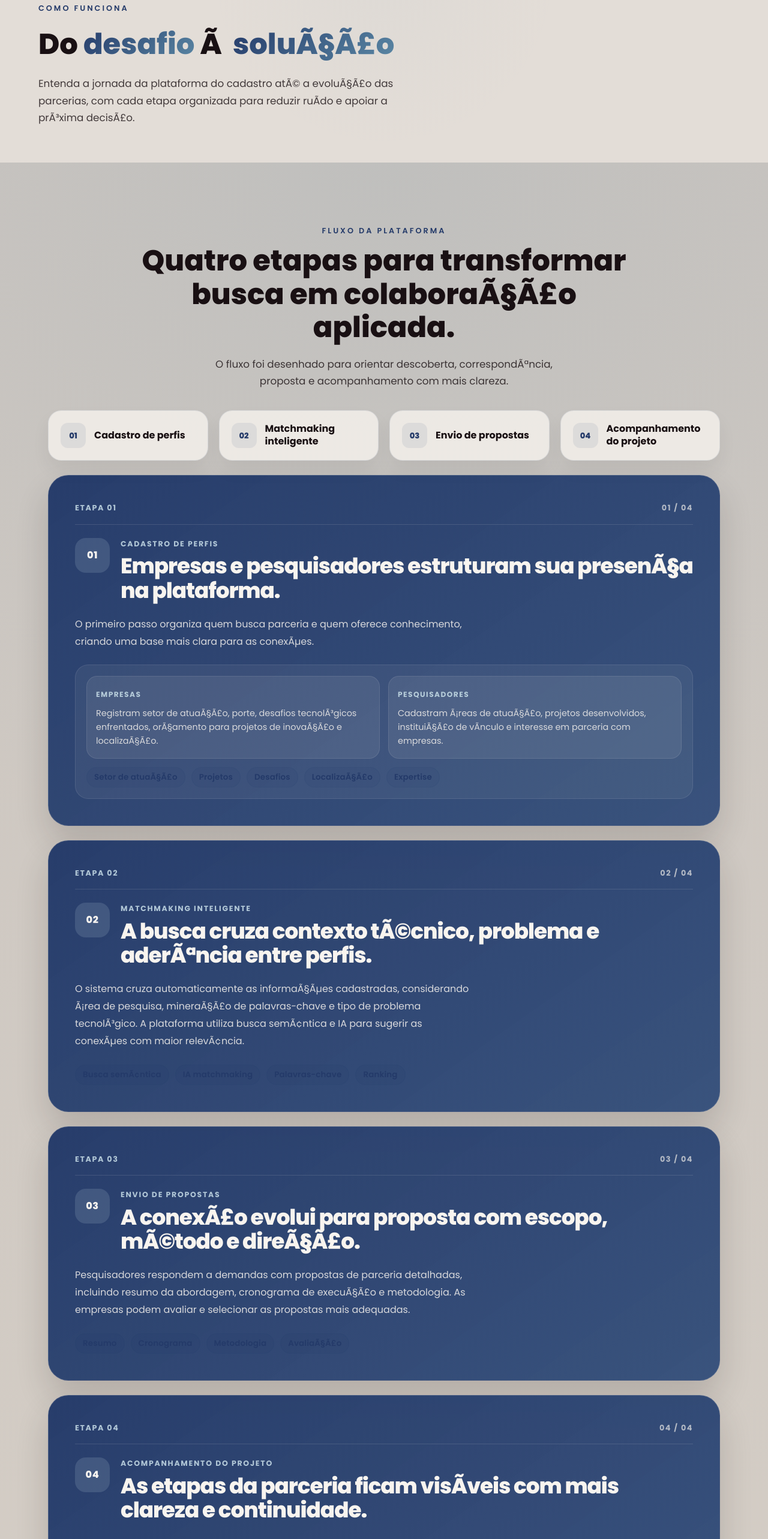
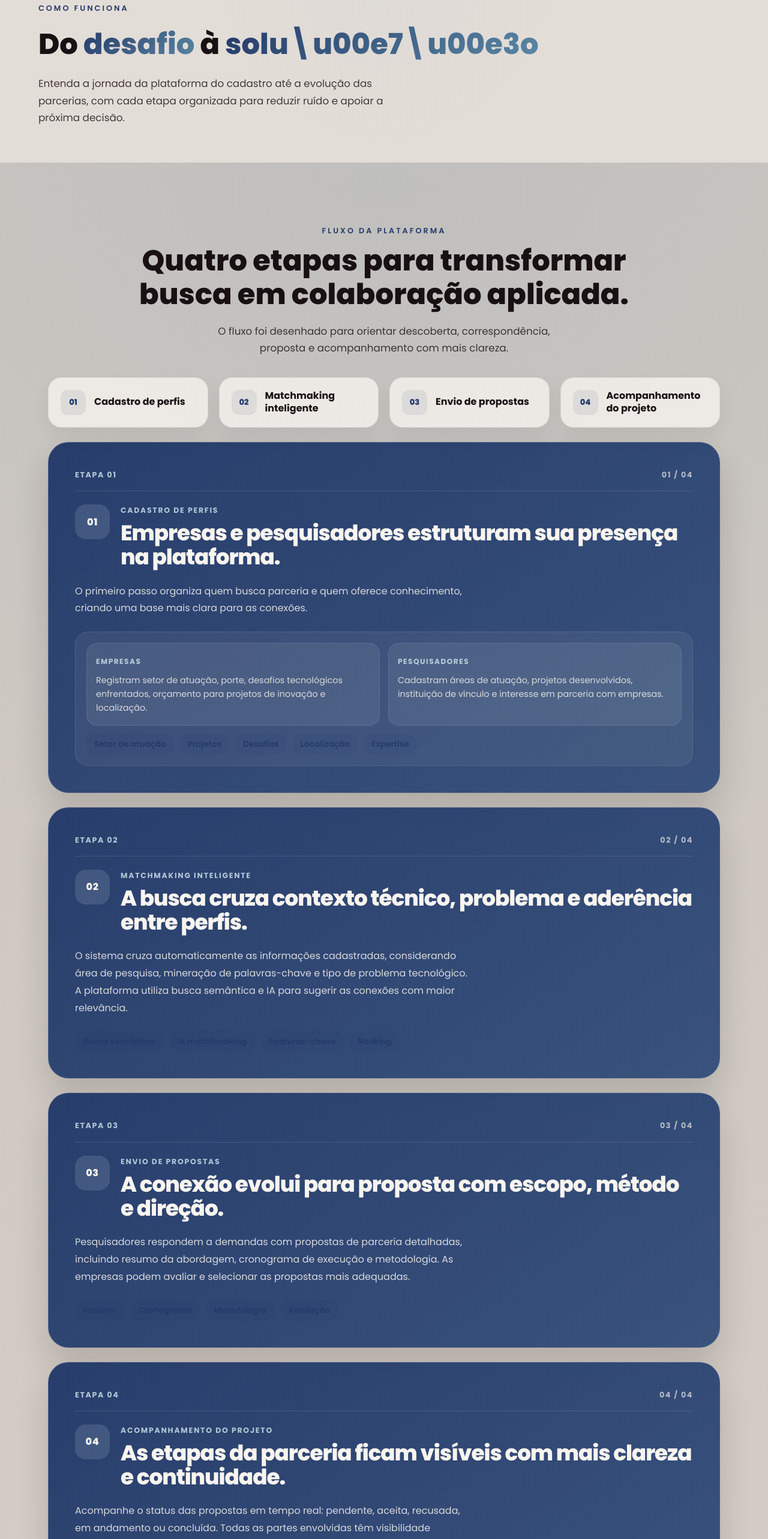
Before and after one commit to RenatoPiresFilogenio/Projeto_PIII_2026, a React (Vite) app: page /como-funciona in a window 1280 px wide. Shown: the part 140-2706 px from the top of the page at 60% size. Built offline with nearby package versions, Linux system fonts and the light colour scheme.

Commit message:
corrige_encoding_pos_fontawesome

```diff
--- a/src/pages/ComoFuncionaPage.jsx
+++ b/src/pages/ComoFuncionaPage.jsx
@@ -9,23 +9,23 @@ const journeySteps = [
     id: 'cadastro',
     step: '01',
     eyebrow: 'Cadastro de perfis',
-    title: 'Empresas e pesquisadores estruturam sua presenÃ§a na plataforma.',
-    text: 'O primeiro passo organiza quem busca parceria e quem oferece conhecimento, criando uma base mais clara para as conexÃµes.',
+    title: 'Empresas e pesquisadores estruturam sua presen\u00e7a na plataforma.',
+    text: 'O primeiro passo organiza quem busca parceria e quem oferece conhecimento, criando uma base mais clara para as conex\u00f5es.',
     details: [
       {
         label: 'Empresas',
-        text: 'Registram setor de atuaÃ§Ã£o, porte, desafios tecnolÃ³gicos enfrentados, orÃ§amento para projetos de inovaÃ§Ã£o e localizaÃ§Ã£o.',
+        text: 'Registram setor de atua\u00e7\u00e3o, porte, desafios tecnol\u00f3gicos enfrentados, or\u00e7amento para projetos de inova\u00e7\u00e3o e localiza\u00e7\u00e3o.',
       },
       {
         label: 'Pesquisadores',
-        text: 'Cadastram Ã¡reas de atuaÃ§Ã£o, projetos desenvolvidos, instituiÃ§Ã£o de vÃ­nculo e interesse em parceria com empresas.',
+        text: 'Cadastram \u00e1reas de atua\u00e7\u00e3o, projetos desenvolvidos, institui\u00e7\u00e3o de v\u00ednculo e interesse em parceria com empresas.',
       },
     ],
     tags: [
-      { label: 'Setor de atuaÃ§Ã£o' },
+      { label: 'Setor de atua\u00e7\u00e3o' },
       { label: 'Projetos' },
       { label: 'Desafios' },
-      { label: 'LocalizaÃ§Ã£o' },
+      { label: 'Localiza\u00e7\u00e3o' },
       { label: 'Expertise' },
     ],
   },
@@ -33,10 +33,10 @@ const journeySteps = [
     id: 'matchmaking',
     step: '02',
     eyebrow: 'Matchmaking inteligente',
-    title: 'A busca cruza contexto tÃ©cnico, problema e aderÃªncia entre perfis.',
-    text: 'O sistema cruza automaticamente as informaÃ§Ãµes cadastradas, considerando Ã¡rea de pesquisa, mineraÃ§Ã£o de palavras-chave e tipo de problema tecnolÃ³gico. A plataforma utiliza busca semÃ¢ntica e IA para sugerir as conexÃµes com maior relevÃ¢ncia.',
+    title: 'A busca cruza contexto t\u00e9cnico, problema e ader\u00eancia entre perfis.',
+    text: 'O sistema cruza automaticamente as informa\u00e7\u00f5es cadastradas, considerando \u00e1rea de pesquisa, minera\u00e7\u00e3o de palavras-chave e tipo de problema tecnol\u00f3gico. A plataforma utiliza busca sem\u00e2ntica e IA para sugerir as conex\u00f5es com maior relev\u00e2ncia.',
     tags: [
-      { label: 'Busca semÃ¢ntica' },
+      { label: 'Busca sem\u00e2ntica' },
       { label: 'IA matchmaking' },
       { label: 'Palavras-chave' },
       { label: 'Ranking' },
@@ -46,26 +46,26 @@ const journeySteps = [
     id: 'propostas',
     step: '03',
     eyebrow: 'Envio de propostas',
-    title: 'A conexÃ£o evolui para proposta com escopo, mÃ©todo e direÃ§Ã£o.',
-    text: 'Pesquisadores respondem a demandas com propostas de parceria detalhadas, incluindo resumo da abordagem, cronograma de execuÃ§Ã£o e metodologia. As empresas podem avaliar e selecionar as propostas mais adequadas.',
+    title: 'A conex\u00e3o evolui para proposta com escopo, m\u00e9todo e dire\u00e7\u00e3o.',
+    text: 'Pesquisadores respondem a demandas com propostas de parceria detalhadas, incluindo resumo da abordagem, cronograma de execu\u00e7\u00e3o e metodologia. As empresas podem avaliar e selecionar as propostas mais adequadas.',
     tags: [
       { label: 'Resumo' },
       { label: 'Cronograma' },
       { label: 'Metodologia' },
-      { label: 'AvaliaÃ§Ã£o' },
+      { label: 'Avalia\u00e7\u00e3o' },
     ],
   },
   {
     id: 'acompanhamento',
     step: '04',
     eyebrow: 'Acompanhamento do projeto',
-    title: 'As etapas da parceria ficam visÃ­veis com mais clareza e continuidade.',
-    text: 'Acompanhe o status das propostas em tempo real: pendente, aceita, recusada, em andamento ou concluÃ­da. Todas as partes envolvidas tÃªm visibilidade completa do progresso.',
+    title: 'As etapas da parceria ficam vis\u00edveis com mais clareza e continuidade.',
+    text: 'Acompanhe o status das propostas em tempo real: pendente, aceita, recusada, em andamento ou conclu\u00edda. Todas as partes envolvidas t\u00eam visibilidade completa do progresso.',
     tags: [
       { label: 'Pendente', tone: 'warning' },
       { label: 'Aceita', tone: 'success' },
       { label: 'Em andamento', tone: 'primary' },
-      { label: 'ConcluÃ­da', tone: 'secondary' },
+      { label: 'Conclu\u00edda', tone: 'secondary' },
     ],
   },
 ]
@@ -74,18 +74,18 @@ const resourceCards = [
   {
     icon: appIcons.matchmaking,
     title: 'Sinais de compatibilidade',
-    text: 'A plataforma destaca aderÃªncia entre perfis, desafios e temas para tornar a descoberta mais objetiva e contextualizada.',
+    text: 'A plataforma destaca ader\u00eancia entre perfis, desafios e temas para tornar a descoberta mais objetiva e contextualizada.',
   },
   {
     icon: appIcons.indicators,
     title: 'Dashboard de indicadores',
-    text: 'Visualize dados sobre pesquisadores, investimentos em P&D e comparaÃ§Ãµes regionais para entender o cenÃ¡rio de inovaÃ§Ã£o.',
+    text: 'Visualize dados sobre pesquisadores, investimentos em P&D e compara\u00e7\u00f5es regionais para entender o cen\u00e1rio de inova\u00e7\u00e3o.',
     iconModifier: 'feature-card__icon--secondary',
   },
   {
     icon: appIcons.security,
-    title: 'SeguranÃ§a de dados',
-    text: 'Todas as informaÃ§Ãµes sÃ£o armazenadas com seguranÃ§a, garantindo a privacidade de empresas e pesquisadores.',
+    title: 'Seguran\u00e7a de dados',
+    text: 'Todas as informa\u00e7\u00f5es s\u00e3o armazenadas com seguran\u00e7a, garantindo a privacidade de empresas e pesquisadores.',
     iconModifier: 'feature-card__icon--warm',
   },
 ]
@@ -105,12 +105,13 @@ export default function ComoFuncionaPage() {
         <div className="container">
           <span className="section-label">Como Funciona</span>
           <h1 className="page-header__title">
-            Do <span className="text-gradient">desafio</span> Ã {' '}
-            <span className="text-gradient">soluÃ§Ã£o</span>
+            Do <span className="text-gradient">desafio</span> {'\u00e0'}{' '}
+            <span className="text-gradient">solu\u00e7\u00e3o</span>
           </h1>
           <p className="page-header__text">
-            Entenda a jornada da plataforma do cadastro atÃ© a evoluÃ§Ã£o das parcerias, com cada
-            etapa organizada para reduzir ruÃ­do e apoiar a prÃ³xima decisÃ£o.
+            {
+              'Entenda a jornada da plataforma do cadastro at\u00e9 a evolu\u00e7\u00e3o das parcerias, com cada etapa organizada para reduzir ru\u00eddo e apoiar a pr\u00f3xima decis\u00e3o.'
+            }
           </p>
         </div>
       </section>
@@ -120,11 +121,10 @@ export default function ComoFuncionaPage() {
           <Reveal className="text-center process-journey__intro">
             <span className="section-label">Fluxo da Plataforma</span>
             <h2 className="section-title">
-              Quatro etapas para transformar busca em colaboraÃ§Ã£o aplicada.
+              {'Quatro etapas para transformar busca em colabora\u00e7\u00e3o aplicada.'}
             </h2>
             <p className="section-subtitle">
-              O fluxo foi desenhado para orientar descoberta, correspondÃªncia, proposta e
-              acompanhamento com mais clareza.
+              {'O fluxo foi desenhado para orientar descoberta, correspond\u00eancia, proposta e acompanhamento com mais clareza.'}
             </p>
           </Reveal>
 
@@ -211,7 +211,7 @@ export default function ComoFuncionaPage() {
           <Reveal className="text-center">
             <span className="section-label">Recursos Adicionais</span>
             <h2 className="section-title">
-              Mais do que <span className="text-gradient">conexÃµes</span>
+              Mais do que <span className="text-gradient">conex\u00f5es</span>
             </h2>
           </Reveal>
 
@@ -239,7 +239,7 @@ export default function ComoFuncionaPage() {
                 Comece <span className="text-gradient">agora</span>
               </h2>
               <p className="cta-box__subtitle">
-                Cadastre-se e descubra oportunidades de inovaÃ§Ã£o esperando por vocÃª.
+                {'Cadastre-se e descubra oportunidades de inova\u00e7\u00e3o esperando por voc\u00ea.'}
               </p>
               <div className="cta-box__buttons">
                 <Link to="/login" className="btn btn-primary btn-lg">
--- a/src/pages/HomePage.jsx
+++ b/src/pages/HomePage.jsx
@@ -7,17 +7,17 @@ const heroSupportCards = [
   {
     eyebrow: 'Empresas',
     title: 'Publiquem desafios com contexto e encontrem especialistas aderentes.',
-    text: 'A plataforma aproxima problema, setor e maturidade para acelerar conexões mais objetivas.',
+    text: 'A plataforma aproxima problema, setor e maturidade para acelerar conex\u00f5es mais objetivas.',
   },
   {
     eyebrow: 'Pesquisadores',
-    title: 'Descubram demandas reais compatíveis com sua linha de pesquisa.',
+    title: 'Descubram demandas reais compat\u00edveis com sua linha de pesquisa.',
     text: 'Oportunidades aplicadas aparecem com mais clareza e facilitam propostas de parceria qualificadas.',
   },
   {
     eyebrow: 'Oportunidades',
-    title: 'Cruzem decisões com indicadores, aderência e sinais do ecossistema.',
-    text: 'Mais contexto ajuda a avançar projetos com menos ruído e mais segurança na priorização.',
+    title: 'Cruzem decis\u00f5es com indicadores, ader\u00eancia e sinais do ecossistema.',
+    text: 'Mais contexto ajuda a avan\u00e7ar projetos com menos ru\u00eddo e mais seguran\u00e7a na prioriza\u00e7\u00e3o.',
   },
 ]
 
@@ -26,13 +26,13 @@ const featureCards = [
     icon: appIcons.matchmaking,
     title: 'Matchmaking com contexto',
     description:
-      'Conectamos pesquisadores e empresas com base em compatibilidade real de interesses, áreas e objetivos.',
+      'Conectamos pesquisadores e empresas com base em compatibilidade real de interesses, \u00e1reas e objetivos.',
   },
   {
     icon: appIcons.search,
-    title: 'Busca semântica',
+    title: 'Busca sem\u00e2ntica',
     description:
-      'Pesquise em linguagem natural e encontre resultados relevantes mesmo sem usar termos técnicos.',
+      'Pesquise em linguagem natural e encontre resultados relevantes mesmo sem usar termos t\u00e9cnicos.',
   },
   {
     icon: appIcons.proposals,
@@ -53,16 +53,17 @@ export default function HomePage() {
           <div className="hero__content hero__content--centered">
             <div className="hero__badge">
               <span className="badge-dot"></span>
-              ODS 9 | Pesquisa, indústria e inovação conectadas
+              {'ODS 9 | Pesquisa, ind\u00fastria e inova\u00e7\u00e3o conectadas'}
             </div>
 
             <h1 className="hero__title">
-              Conecte empresas com desafios a pesquisadores com soluções
+              {'Conecte empresas com desafios a pesquisadores com solu\u00e7\u00f5es'}
             </h1>
 
             <p className="hero__description">
-              A Innovare organiza o encontro entre desafios tecnológicos, expertise científica e
-              oportunidades de inovação em uma experiência mais clara e orientada à colaboração.
+              {
+                'A Innovare organiza o encontro entre desafios tecnol\u00f3gicos, expertise cient\u00edfica e oportunidades de inova\u00e7\u00e3o em uma experi\u00eancia mais clara e orientada \u00e0 colabora\u00e7\u00e3o.'
+              }
             </p>
 
             <div className="hero__actions hero__actions--centered">
@@ -99,7 +100,7 @@ export default function HomePage() {
               O fluxo essencial da <span className="text-gradient">P&amp;D Connect</span>
             </h2>
             <p className="section-subtitle">
-              Três blocos centrais organizam a descoberta, a conexão e a gestão das parcerias.
+              {'Tr\u00eas blocos centrais organizam a descoberta, a conex\u00e3o e a gest\u00e3o das parcerias.'}
             </p>
           </Reveal>
 
@@ -125,8 +126,9 @@ export default function HomePage() {
                 Pronto para <span className="text-gradient">transformar busca em parceria</span>?
               </h2>
               <p className="cta-box__subtitle">
-                Junte-se a empresas e pesquisadores que já estão conectando problema, conhecimento e
-                oportunidade com mais clareza.
+                {
+                  'Junte-se a empresas e pesquisadores que j\u00e1 est\u00e3o conectando problema, conhecimento e oportunidade com mais clareza.'
+                }
               </p>
               <div className="cta-box__buttons">
                 <Link to="/login" className="btn btn-primary btn-lg">
```
